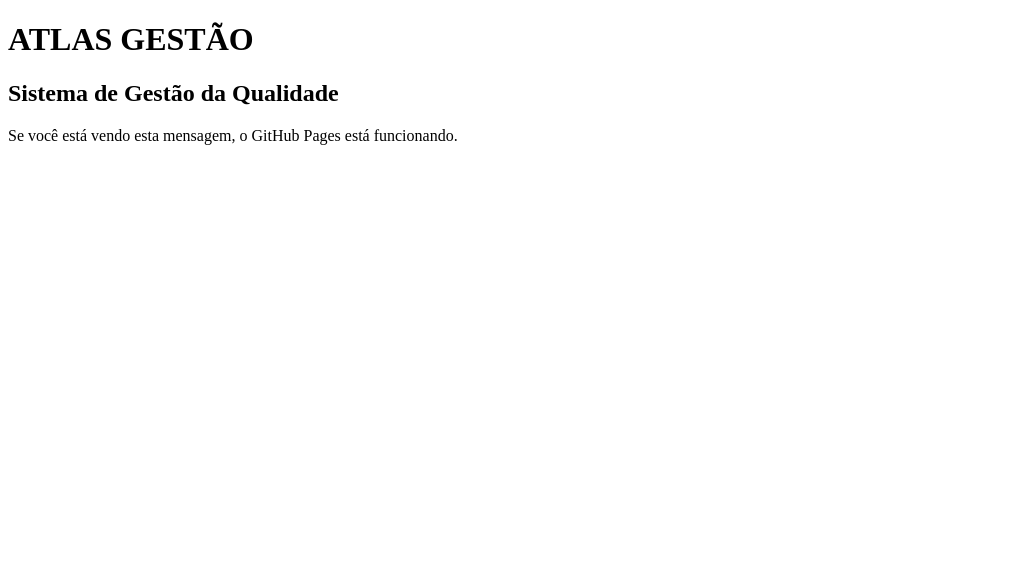
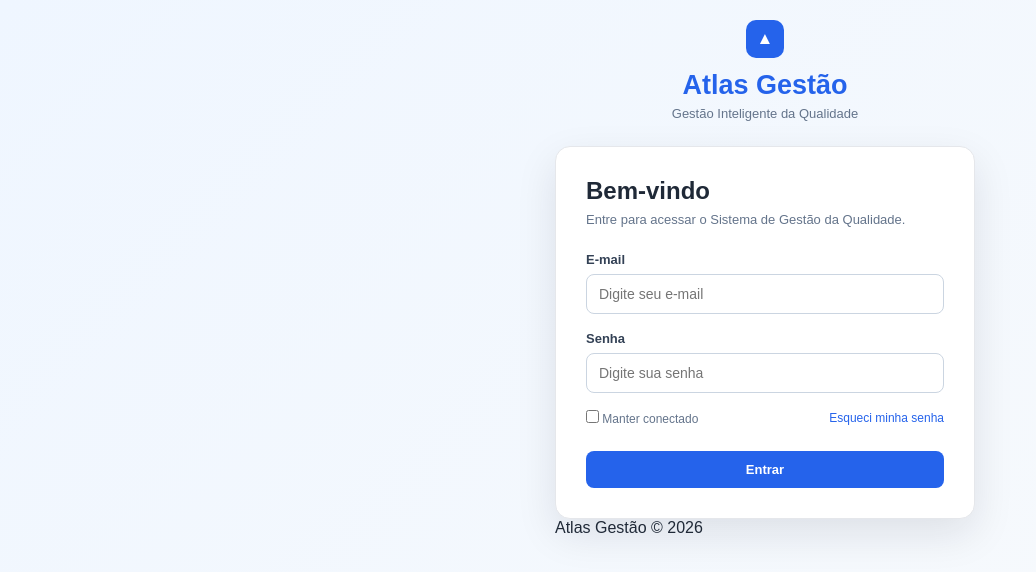
Before and after one commit to sarahcunha-jpg/Atlas-GQ, a plain HTML site: page index.html in a window 1280 px wide. Shown: the whole page, without its empty margins (0-1036 px from the left). Drawn offline with Linux system fonts and the light colour scheme.

Commit message:
Update index.html

```diff
--- a/index.html
+++ b/index.html
@@ -1,18 +1,194 @@
 <!DOCTYPE html>
 <html lang="pt-BR">
+
 <head>
+
     <meta charset="UTF-8">
-    <meta name="viewport" content="width=device-width, initial-scale=1.0">
-    <title>Atlas Gestão</title>
+
+    <meta
+        name="viewport"
+        content="width=device-width, initial-scale=1.0"
+    >
+
+    <meta
+        name="description"
+        content="Atlas Gestão - Sistema de Gestão da Qualidade"
+    >
+
+    <title>
+        Atlas Gestão | Gestão da Qualidade
+    </title>
+
+
+    <!-- CSS -->
+
+    <link
+        rel="stylesheet"
+        href="./frontend/css/style.css"
+    >
+
 </head>
 
-<body>
 
-    <h1>ATLAS GESTÃO</h1>
+<body class="login-body">
 
-    <h2>Sistema de Gestão da Qualidade</h2>
 
-    <p>Se você está vendo esta mensagem, o GitHub Pages está funcionando.</p>
+    <!--
+    ==========================================================
+    ATLAS GESTÃO
+    ==========================================================
+    -->
+
+    <main class="login-container">
+
+
+        <!-- LOGO -->
+
+        <div class="login-logo">
+
+            <div class="logo-symbol">
+                ▲
+            </div>
+
+            <h1>
+                Atlas Gestão
+            </h1>
+
+            <p>
+                Gestão Inteligente da Qualidade
+            </p>
+
+        </div>
+
+
+        <!-- LOGIN -->
+
+        <section class="login-card">
+
+            <h2>
+                Bem-vindo
+            </h2>
+
+            <p>
+                Entre para acessar o Sistema de Gestão da Qualidade.
+            </p>
+
+
+            <form
+                id="loginForm"
+                class="login-form"
+            >
+
+
+                <!-- E-MAIL -->
+
+                <div class="form-group">
+
+                    <label for="email">
+                        E-mail
+                    </label>
+
+                    <input
+                        type="email"
+                        id="email"
+                        name="email"
+                        placeholder="Digite seu e-mail"
+                        autocomplete="email"
+                        required
+                    >
+
+                </div>
+
+
+                <!-- SENHA -->
+
+                <div class="form-group">
+
+                    <label for="senha">
+                        Senha
+                    </label>
+
+                    <input
+                        type="password"
+                        id="senha"
+                        name="senha"
+                        placeholder="Digite sua senha"
+                        autocomplete="current-password"
+                        required
+                    >
+
+                </div>
+
+
+                <!-- OPÇÕES -->
+
+                <div class="login-opcoes">
+
+                    <label>
+
+                        <input
+                            type="checkbox"
+                            id="manterConectado"
+                        >
+
+                        Manter conectado
+
+                    </label>
+
+
+                    <a
+                        href="#"
+                        id="esqueciSenha"
+                    >
+                        Esqueci minha senha
+                    </a>
+
+                </div>
+
+
+                <!-- BOTÃO -->
+
+                <button
+                    type="submit"
+                    class="btn btn-primary"
+                    id="btnLogin"
+                >
+                    Entrar
+                </button>
+
+
+                <!-- MENSAGEM -->
+
+                <div
+                    id="mensagemLogin"
+                    class="mensagem"
+                ></div>
+
+
+            </form>
+
+        </section>
+
+
+        <!-- RODAPÉ -->
+
+        <footer>
+
+            Atlas Gestão © 2026
+
+        </footer>
+
+
+    </main>
+
+
+    <!-- JAVASCRIPT -->
+
+    <script src="./frontend/js/app.js"></script>
+
+    <script src="./frontend/js/login.js"></script>
+
 
 </body>
+
 </html>
```
